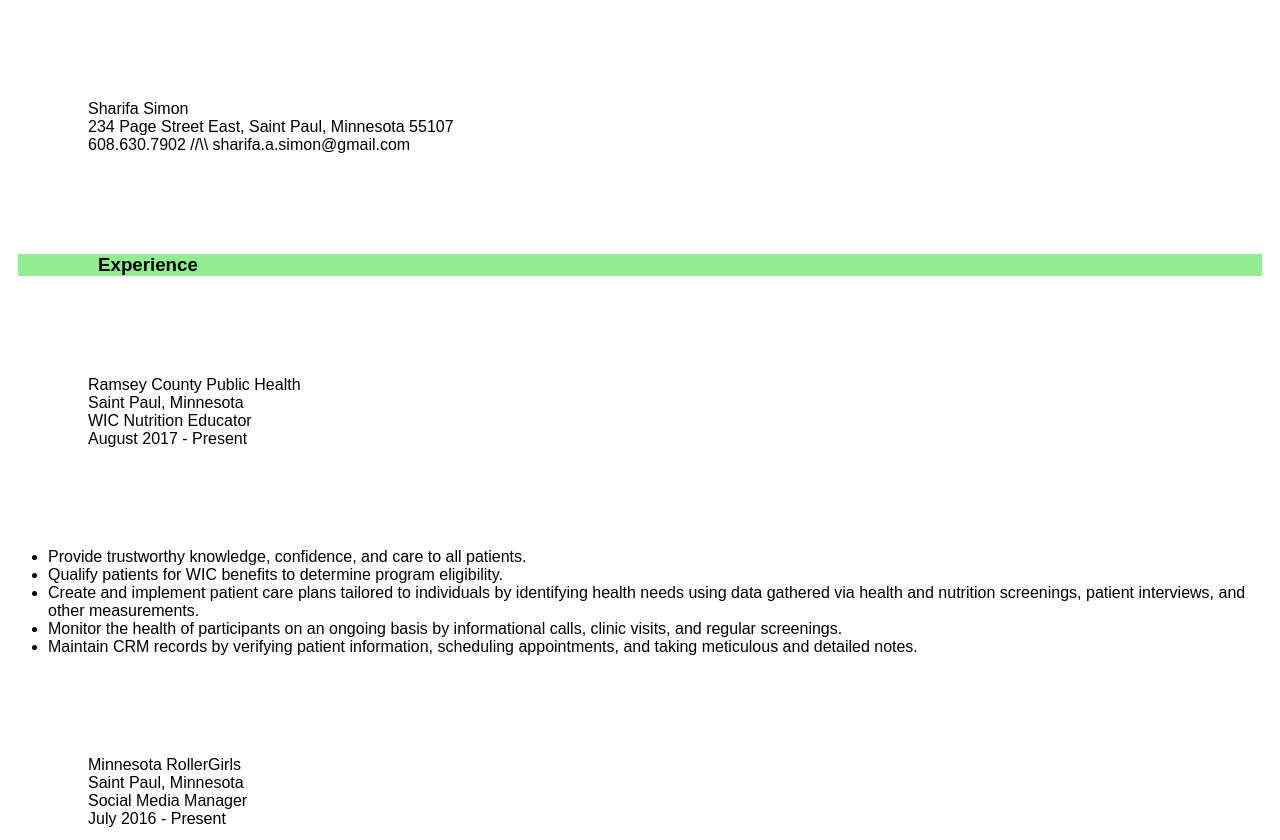
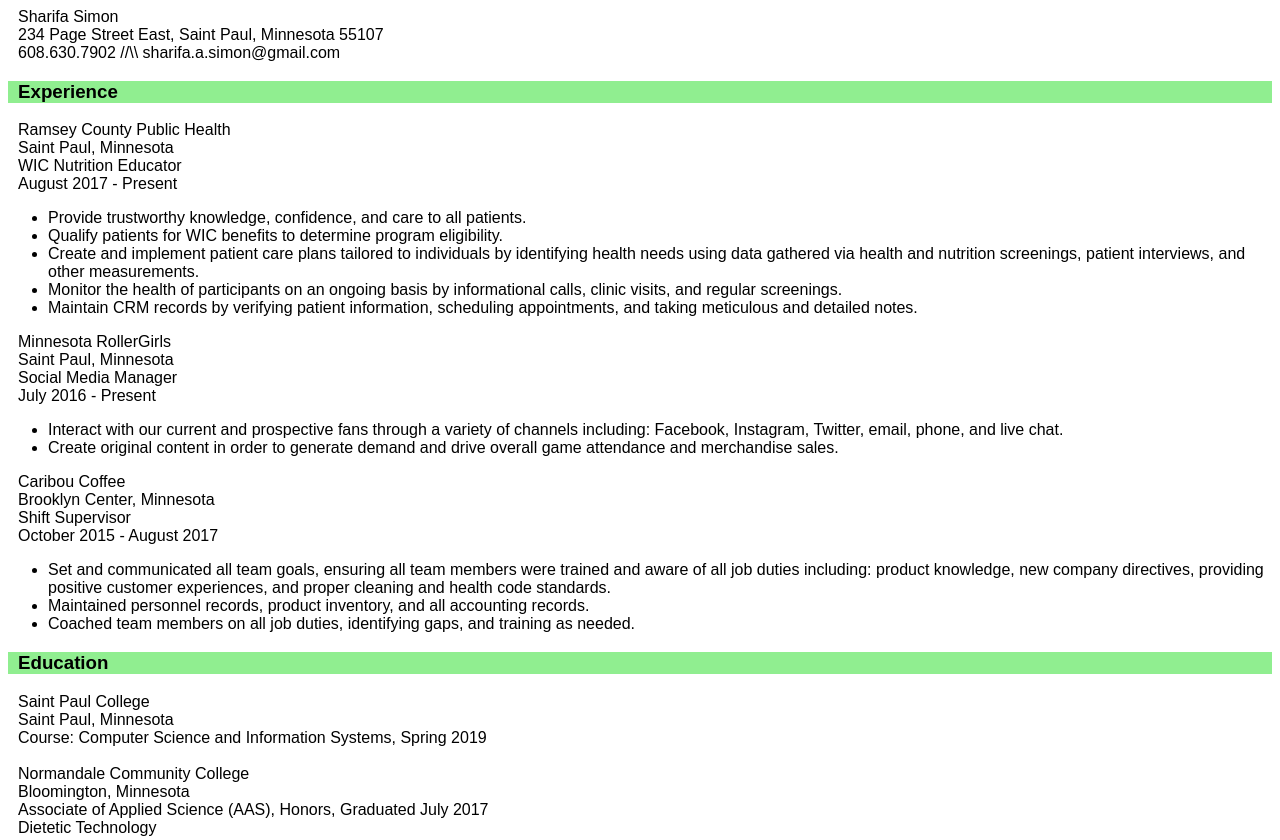
Before and after one commit to moose35/moose35.github.io, a plain HTML site: page index.html in a window 1280 px wide. Shown: the top 840 px of the page. Drawn offline with Linux system fonts and the light colour scheme.

Commit message:
changing margine sizes for P

```diff
--- a/style.css
+++ b/style.css
@@ -1,19 +1,12 @@
 p {
   font-family: Arial;
   color: black;
-  margin-top: 100px;
-  margin-bottom: 100px;
+  margin-top: 0px;
+  margin-bottom: 0px;
   margin-right: 150px;
-  margin-left: 80px;
+  margin-left: 10px;
 }
 
 ul {
   font-family: Arial;
 }
-
-div {
-  border: none;
-  margin-right: 10px;
-  margin-left: 10px;
-  background-color: lightblue;
-}
```
